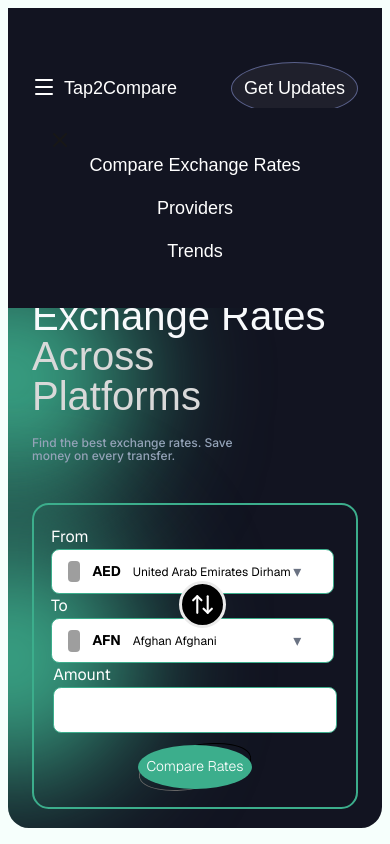
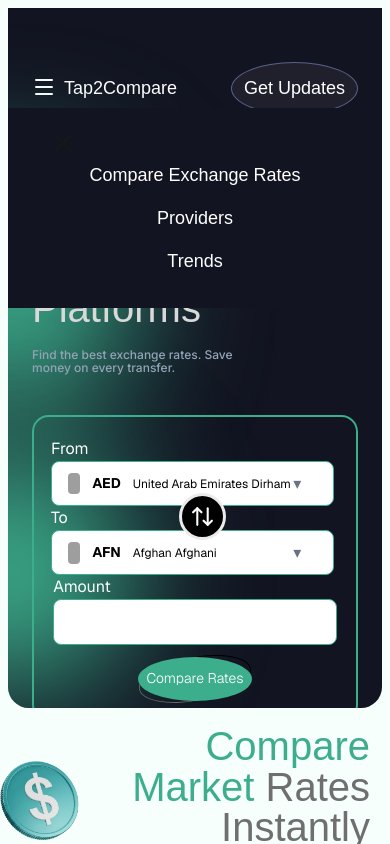
Before and after one commit to AbiolaDave/t2c, a Next.js app: page / in a window 390 px wide. Both pictures are taken after a click on the icon 44 px from the left and 86 px from the top of the page. Shown: the top 844 px of the page. Built offline with nearby package versions, Linux system fonts and the light colour scheme; grey boxes are pictures that could not be loaded; a web font is replaced by a local one.

Commit message:
second commit

```diff
--- a/src/components/Hero/Hero1.tsx
+++ b/src/components/Hero/Hero1.tsx
@@ -68,7 +68,7 @@
         id="hero"
         className="flex items-center justify-center overflow-hidden p-2 md:p-4 bg-[#F6FFFC] font-sans "
       >
-        <main className="h-205 md:h-205 h-175 mt-0  lg:mt-0 lg:h-205.75 w-full rounded-b-[20.96px] lg:rounded-[39px] bg-[#121421] overflow-hidden md:px-5 lg:px-20">
+        <main className=" md:h-205 h-175 mt-0  lg:mt-0 lg:h-205.75 w-full rounded-b-[20.96px] lg:rounded-[39px] bg-[#121421] overflow-hidden md:px-5 lg:px-20">
           <div className="relative">
             <div className="max-w-[1280px] mx-auto px-6 lg:px-10 flex items-center justify-between h-20 mt-10 font-sunflower">
               <div className="flex text-white gap-2">
@@ -114,13 +114,13 @@
                 <div className="absolute left-0 top-15 w-full flex flex-col md:hidden bg-[#121421] h-[200px] justify-center items-center px-6 py-4 gap-4 z-50">
                   <div
                     onClick={() => setIsMenuOpen(false)}
-                    className="absolute left-10 top-5 mb-5"
+                    className="absolute left-10 top-5 mb-10 hover:bor"
                   >
-                    <X />
+                    <X size={30} />
                   </div>
                   <h1
                     onClick={() => navDirect("compare")}
-                    className="text-white text-[18px] font-light cursor-pointer hover:text-[#3CAE8C] transition-colors"
+                    className="text-white mt-5 text-[18px] font-light cursor-pointer hover:text-[#3CAE8C] transition-colors"
                   >
                     Compare Exchange Rates
                   </h1>
@@ -145,7 +145,7 @@
                 <div className="rounded-[100%] border bg-[#3CAE8C] w-61.25 h-61.25 blur-3xl"></div>
               </div>
               {/* Text */}
-              <div className="relative z-30 mt-32">
+              <div className="relative z-30 mt-10 md:mt-32">
                 <div className="lg:max-w-[1280px] mx-auto px-6 lg:px-10">
                   <h1 className="font-light text-[40px]/[40px] md:text-[65px]/[75px] lg:text-[75px]/[75px] font-sunflower  text-[#F8FAFC] max-w-75 md:max-w-[700px] lg:max-w-4xl">
                     Compare Exchange Rates{" "}
```
